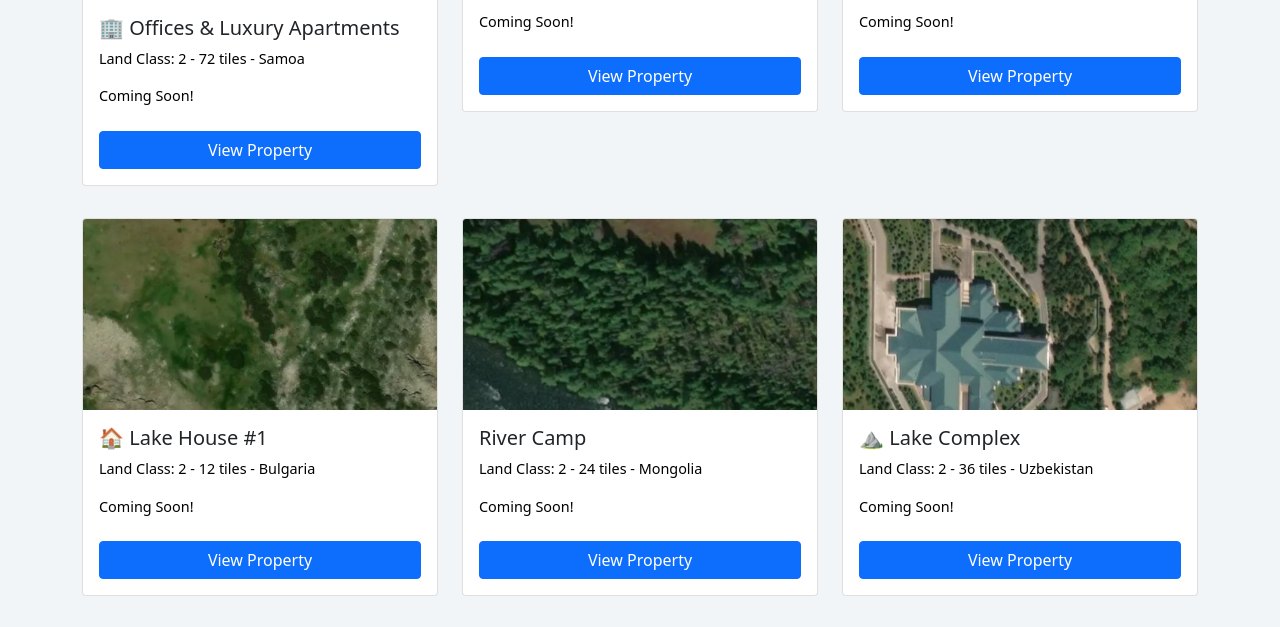
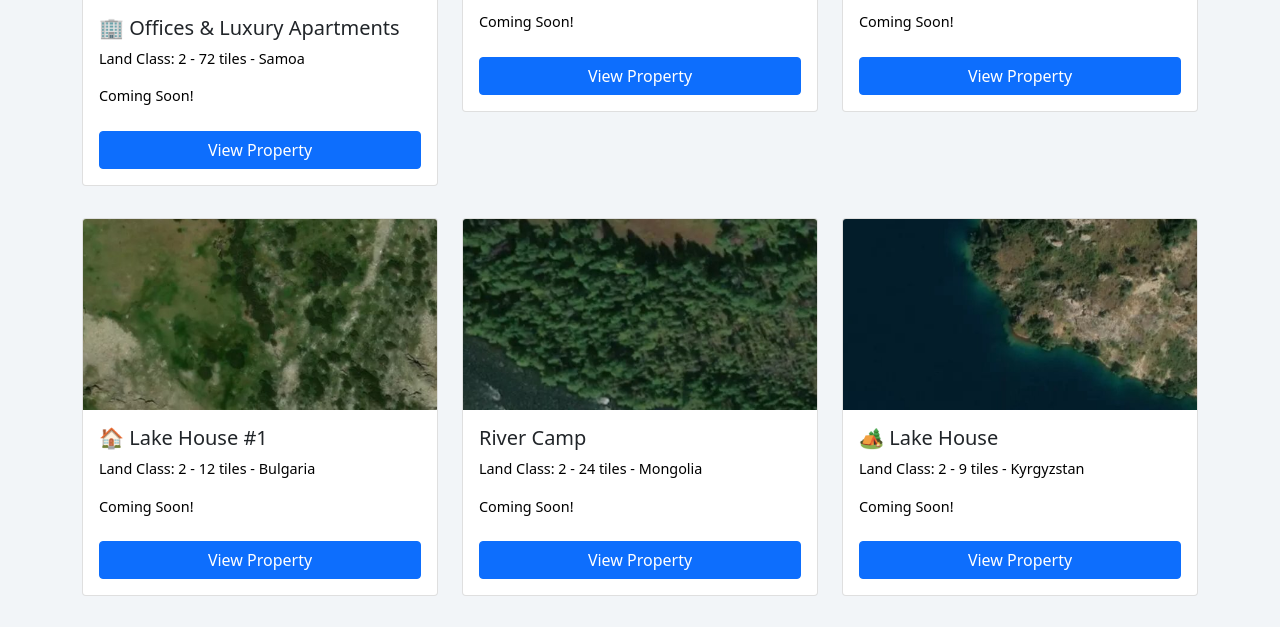
Before and after one commit to jeromeheuze/heuze-productions, a PHP site: page /rental-properties/ in a window 1280 px wide. Shown: the part 2767-3394 px from the top of the page. Run offline with PHP 8.4, Linux system fonts and the light colour scheme; grey boxes are pictures that could not be loaded.

Commit message:
removing one property

```diff
--- a/rental-properties/index.php
+++ b/rental-properties/index.php
@@ -281,19 +281,6 @@ if( strpos( $_SERVER['HTTP_ACCEPT'], 'image/webp' ) !== false ) {
                     </div>
                     <div class="col-xs-6 col-md-4">
                         <div class="card">
-                            <img src="/img/e2/b91cd2fe-d597-491f-99f0-67b8c4866af0.jpg" class="card-img-top" alt="E2 Property">
-                            <div class="card-body">
-                                <h5 class="card-title">⛰ Lake Complex</h5>
-                                <p class="card-text">Land Class: 2 - 36 tiles - Uzbekistan</p>
-                                <div class="d-grid gap-2">
-                                    <p>Coming Soon!</p>
-                                    <a href="https://app.earth2.io/#propertyInfo/b91cd2fe-d597-491f-99f0-67b8c4866af0" class="btn btn-block btn-primary" target="_blank">View Property</a>
-                                </div>
-                            </div>
-                        </div>
-                    </div>
-                    <div class="col-xs-6 col-md-4">
-                        <div class="card">
                             <img src="/img/e2/f36ea4af-5aeb-4713-bb92-0cf3f1ad4075.jpg" class="card-img-top" alt="E2 Property">
                             <div class="card-body">
                                 <h5 class="card-title">🏕️ Lake House</h5>
```
